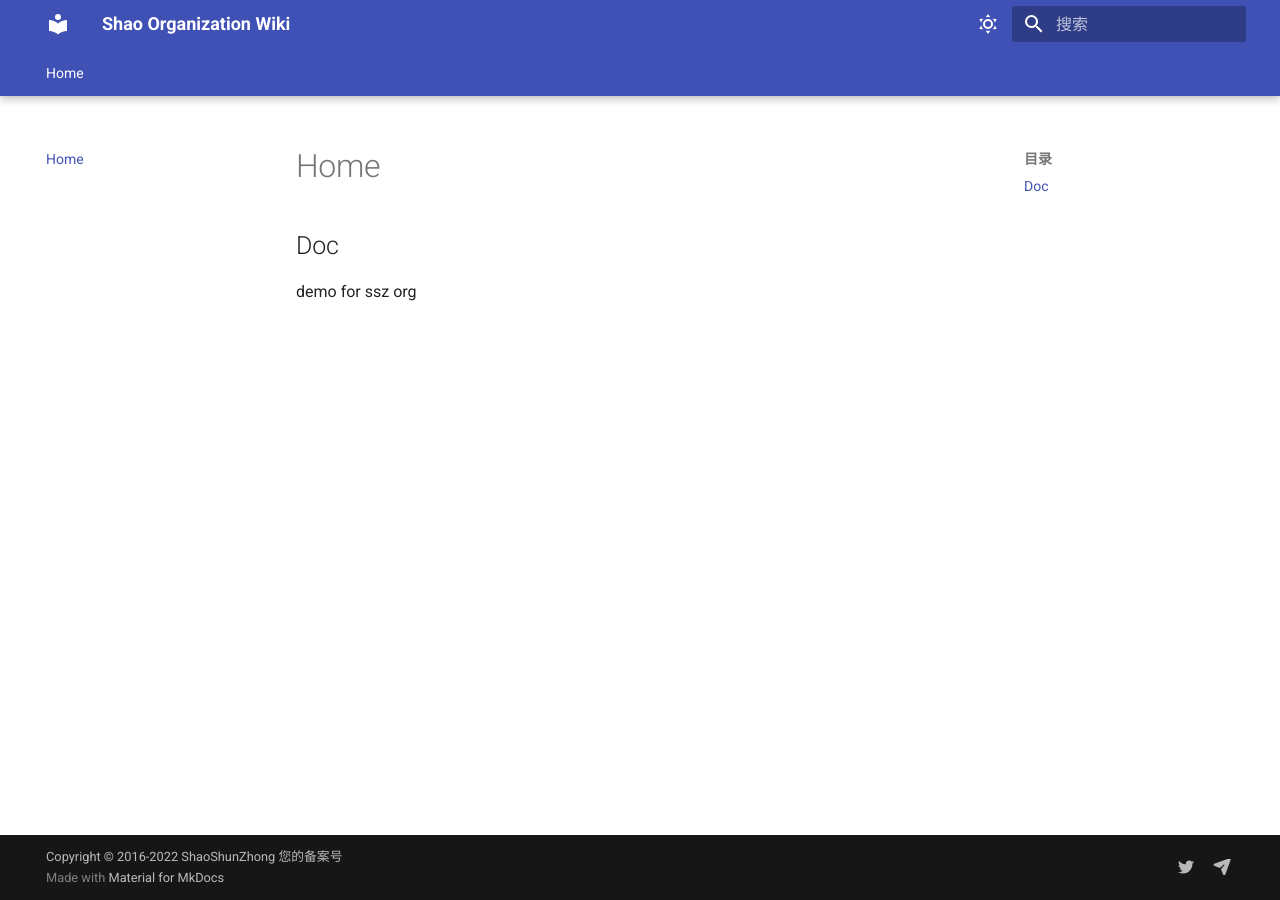
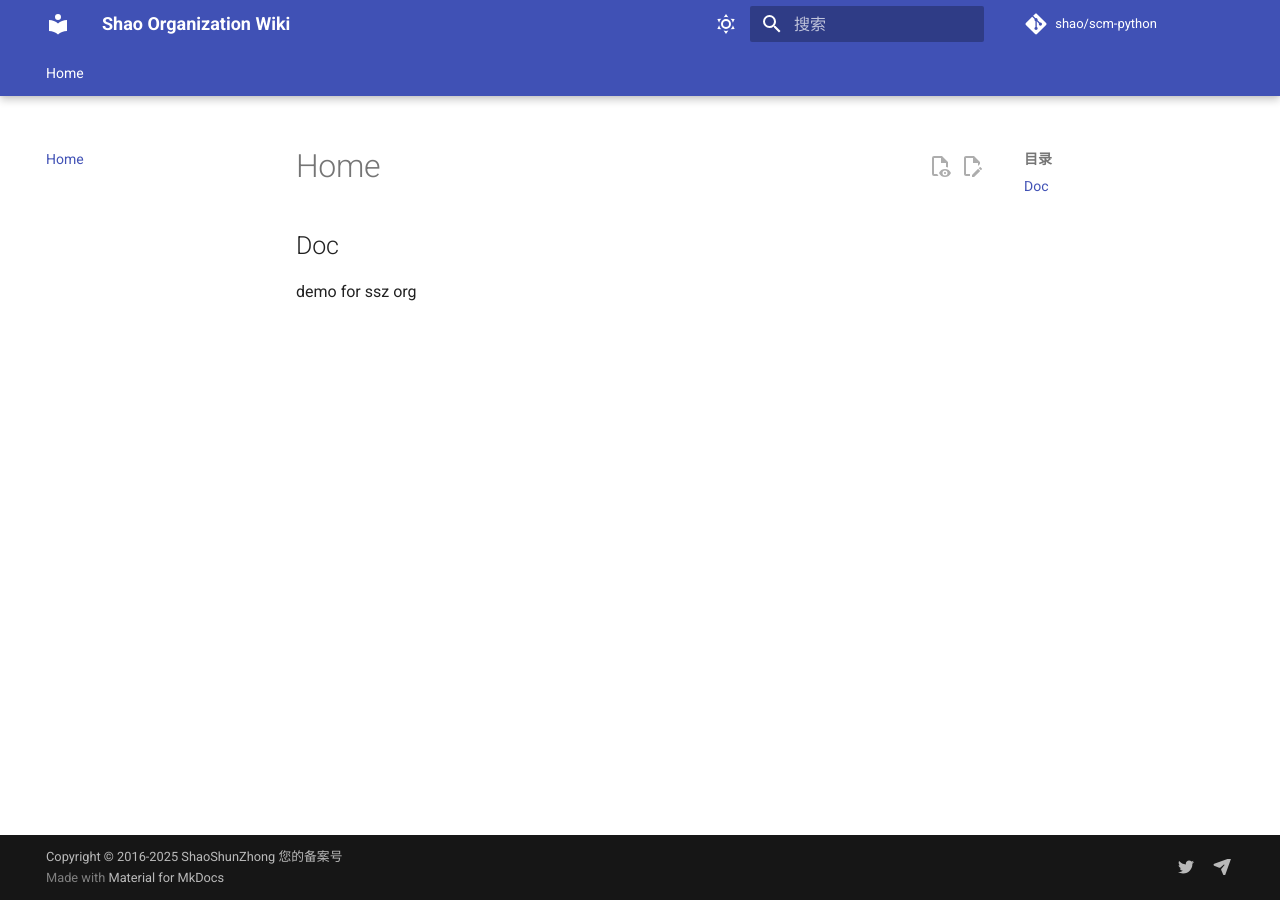
Before and after one commit to SszOrg/bulletin, an MkDocs documentation site: the page built from docs/index.md, in a window 1280 px wide. Built offline with MkDocs 1.6.1 and Material for MkDocs 9.7.7, drawn with Linux system fonts in a browser that asks for light colours; comment, search, counter and statistics services are not loaded.

Commit message:
NOCR: committed by shell from SSZ-HTPC

```diff
--- a/mkdocs.yml
+++ b/mkdocs.yml
@@ -2,7 +2,11 @@ site_name: Shao Organization Wiki   #网站名称
 site_description: Shao 组织内的公告  #站点描述
 site_url: https://example.com/docs  #站点网址 URL，根可位于域名的子目录中
 site_author: 佚名   #作者
-copyright: Copyright &copy; 2016-2022 ShaoShunZhong <a href="https://beian.miit.gov.cn/" target="_blank">您的备案号</a> #版权声明与网站备案号
+copyright: Copyright &copy; 2016-2025 ShaoShunZhong <a href="https://beian.miit.gov.cn/" target="_blank">您的备案号</a> #版权声明与网站备案号
+# Repository
+repo_name: shao/scm-python
+repo_url: https://github.shao.sh/shao/scm-python
+edit_uri: edit/integration-1.0-build/docs/
 
 theme:  #主题
   name: material  #名称
@@ -28,6 +32,12 @@ theme:  #主题
     - search.share   #搜索共享
     - header.autohide  #标题自动隐藏
     - announce.dismiss  #标记为已读（付费功能）
+    - content.tabs.link #Content Tabs
+    - content.action.edit # edit_uri后生效 edit this page
+    - content.action.view # edit_uri后生效 view source for this page
+    - content.code.annotate # 代码块中可以使用annotate
+    - content.code.copy
+    - content.tooltips
   palette:     #切换昼夜模式的颜色，审美差就用默认，专业点就自定义
     - media: "(prefers-color-scheme: light)"
       scheme: default  #配色方案：浅色模式
@@ -125,6 +135,30 @@ plugins:  #插件
             handler: "(function(){window.open(\"${DRAWIO_EDITOR_URL}/local-drawio/\" + drawio_get_github_file('${file}'));})"
       external_url_toolbar: "<a href='#' onclick=\"fetch('https://de.vicp.net:25053/bash_shell/squidfunk/mkdocs-material')\">刷新文档</a>"
       kity_minder_extra_toolbar: "<button id='btn-${minder_view_id}-new' class='btn-minder-view-toolbar' file=${file}>📃</button><button id='btn-${minder_view_id}-edit' class='btn-minder-view-toolbar' file=${file}>✔</button>"
+      kity_minder_global_style: |
+        .btn-minder-view-toolbar {
+            border: 1px solid #dbb656;
+            padding: 1px 5px;
+            background-color: #fff2cc;
+            cursor: pointer;
+        }
+      kity_minder_container_style: |
+        #${minder_view_id}
+        {
+            border: 1px solid #ccc;
+            left: 10px;
+            top: 10px;
+            bottom: 10px;
+            right: 10px;
+            height: ${alt_height};
+            width: ${alt_width};
+            overflow: auto;
+        }
+        #${minder_view_id} svg
+        {
+            min-height: ${alt_height};
+        }
+
       kity_minder_container_extra_javascript: |
         document.getElementById('btn-${minder_view_id}-new') && document.getElementById('btn-${minder_view_id}-new').addEventListener('click', function() {
             window.open("${KITY_MINDER_EDITOR_URL}/local-kity-minder/" + drawio_get_new_file(this.getAttribute("file")));
@@ -139,6 +173,8 @@ extra_javascript:
   # - javascripts/mathjax.js  #数学公式的JS
   - https://polyfill.alicdn.com/v3/polyfill.js?features=es6
   - https://cdn.jsdelivr.net/npm/mathjax@3/es5/tex-mml-chtml.js #数学公式的JS
+  - https://unpkg.com/tablesort@5.3.0/dist/tablesort.min.js
+  - javascripts/tablesort.js
 
 extra:
 #  version: #版本控制
```
